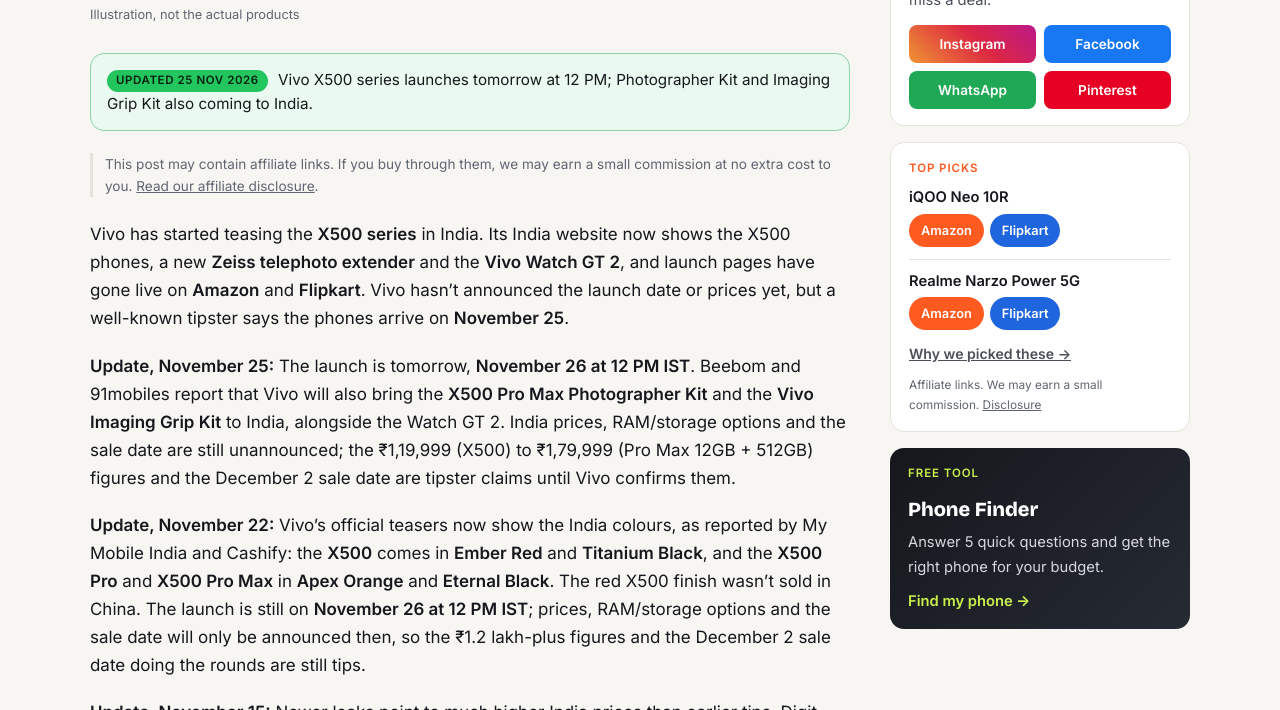
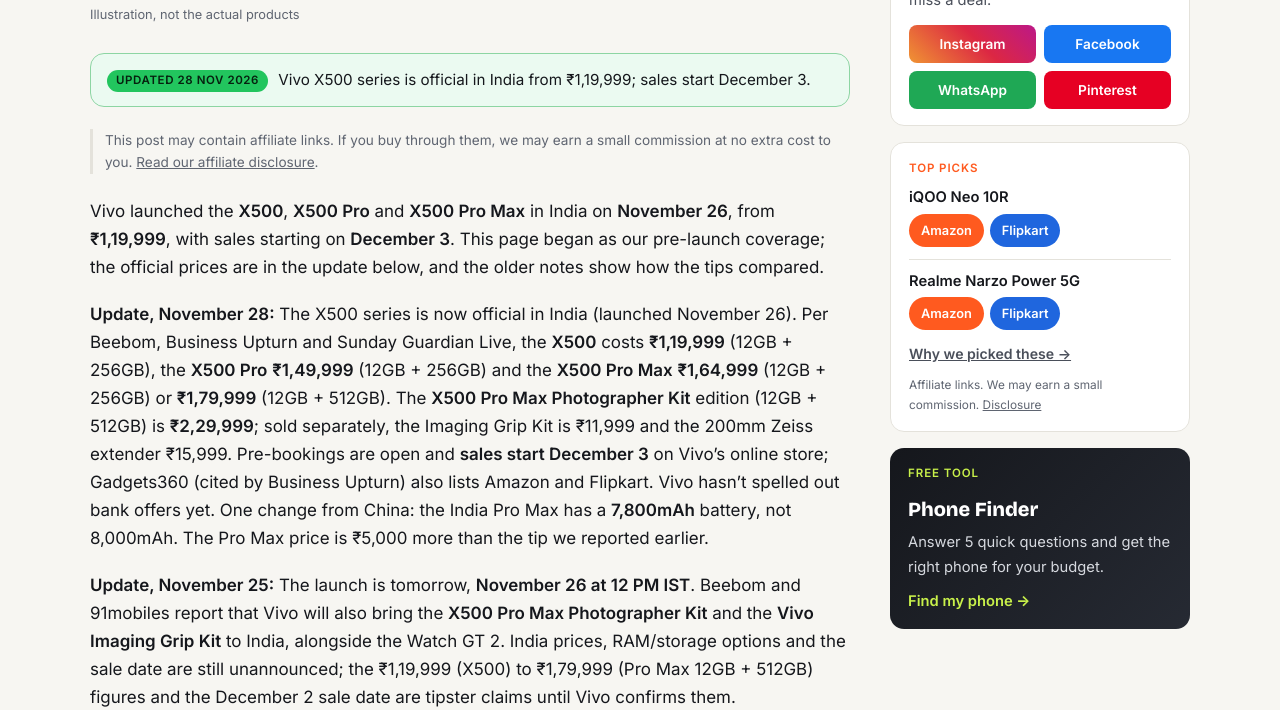
Before and after one commit to kiteksood167/kiteksood167.github.io, a Jekyll site: the page built from _posts/2026-11-07-vivo-x500-series-india-launch-confirmed-expected-price-specs.md, in a window 1280 px wide and 900 px high, scrolled down 806 px, cut to the strip 190-900 px from the top of the window. Built offline with Jekyll 4.4.1, drawn with Linux system fonts in a browser that asks for light colours; comment, search, counter and statistics services are not loaded; some of the changed text lies outside the part shown.

Commit message:
Launch updates: Vivo X500 series official India prices and December 3 sale
Co-Authored-By: Claude <noreply@anthropic.com>

```diff
--- a/_posts/2026-11-07-vivo-x500-series-india-launch-confirmed-expected-price-specs.md
+++ b/_posts/2026-11-07-vivo-x500-series-india-launch-confirmed-expected-price-specs.md
@@ -1,10 +1,10 @@
 ---
-title: "Vivo X500 Series India Launch on November 26: Expected Price and Specs"
-seo_title: "Vivo X500 India Launch: Date, Price & Specs"
-description: "Vivo X500, X500 Pro and X500 Pro Max launch in India on November 26. Confirmed details, expected prices, China specs and Amazon/Flipkart pages."
+title: "Vivo X500 Series Launched in India: Price, Specs and Sale Date"
+seo_title: "Vivo X500 India Price, Specs & Sale Date"
+description: "Vivo X500, X500 Pro and X500 Pro Max are official in India from ₹1,19,999, with sales from December 3. Prices per variant, specs and what changed."
 date: 2026-11-07 10:15:00 +0530
-last_modified_at: 2026-11-25 18:55:00 +0530
-update_note: "Vivo X500 series launches tomorrow at 12 PM; Photographer Kit and Imaging Grip Kit also coming to India."
+last_modified_at: 2026-11-28 18:55:00 +0530
+update_note: "Vivo X500 series is official in India from ₹1,19,999; sales start December 3."
 category: Launches
 also_in: [Phones]
 affiliate: true
@@ -39,11 +39,19 @@ sources:
     url: "https://www.mymobileindia.com/vivo-x500-and-x500-pro-series-colours-revealed-ahead-of-november-26-launch/"
   - name: "Cashify: Vivo X500 series colours revealed ahead of November 26 India launch"
     url: "https://www.cashify.in/news/vivo-x500-series-colours-revealed-ahead-of-november-26-india-launch"
+  - name: "Beebom: Vivo X500 Pro and X500 Pro Max launched in India starting at Rs 1,49,999"
+    url: "https://gadgets.beebom.com/news/vivo-x500-pro-x500-pro-max-launched-in-india-key-specs-price-sale-date"
+  - name: "Business Upturn: Vivo launches X500 series in India from Rs 1,19,999, sales start 3 December"
+    url: "https://businessupturn.com/technology/vivo-launches-x500-series-in-india-from-rs-1-19-999-sales-start-3-december/"
+  - name: "Sunday Guardian Live: Vivo X500 series launched in India, price, specs and sale date"
+    url: "https://sundayguardianlive.com/tech-news/vivo-x500-series-launched-in-india-today-check-vivo-x500-x500-pro-x500-pro-max-price-full-specifications-200mp-camera-battery-display-features-availability-sale-date-328157/"
 ---
 
-Vivo has started teasing the **X500 series** in India. Its India website now shows the X500 phones, a new **Zeiss telephoto extender** and the **Vivo Watch GT 2**, and launch pages have gone live on **Amazon** and **Flipkart**. Vivo hasn't announced the launch date or prices yet, but a well-known tipster says the phones arrive on **November 25**.
+Vivo launched the **X500**, **X500 Pro** and **X500 Pro Max** in India on **November 26**, from **₹1,19,999**, with sales starting on **December 3**. This page began as our pre-launch coverage; the official prices are in the update below, and the older notes show how the tips compared.
 
 <!--more-->
+
+**Update, November 28:** The X500 series is now official in India (launched November 26). Per Beebom, Business Upturn and Sunday Guardian Live, the **X500** costs **₹1,19,999** (12GB + 256GB), the **X500 Pro** **₹1,49,999** (12GB + 256GB) and the **X500 Pro Max** **₹1,64,999** (12GB + 256GB) or **₹1,79,999** (12GB + 512GB). The **X500 Pro Max Photographer Kit** edition (12GB + 512GB) is **₹2,29,999**; sold separately, the Imaging Grip Kit is ₹11,999 and the 200mm Zeiss extender ₹15,999. Pre-bookings are open and **sales start December 3** on Vivo's online store; Gadgets360 (cited by Business Upturn) also lists Amazon and Flipkart. Vivo hasn't spelled out bank offers yet. One change from China: the India Pro Max has a **7,800mAh** battery, not 8,000mAh. The Pro Max price is ₹5,000 more than the tip we reported earlier.
 
 **Update, November 25:** The launch is tomorrow, **November 26 at 12 PM IST**. Beebom and 91mobiles report that Vivo will also bring the **X500 Pro Max Photographer Kit** and the **Vivo Imaging Grip Kit** to India, alongside the Watch GT 2. India prices, RAM/storage options and the sale date are still unannounced; the ₹1,19,999 (X500) to ₹1,79,999 (Pro Max 12GB + 512GB) figures and the December 2 sale date are tipster claims until Vivo confirms them.
 
@@ -64,7 +72,7 @@ According to My Mobile India, which reported the teasers on November 5 and 6:
 - **Colours:** Ember Red and Titanium Black for the X500; Apex Orange and Eternal Black for the X500 Pro and X500 Pro Max (Vivo teasers, reported on November 16).
 - Vivo is also teasing the **Zeiss Telephoto Extender Gen 2 Ultra**, a clip-on lens for long zoom shots, and the **Vivo Watch GT 2** smartwatch.
 
-Since then, Vivo has confirmed the launch date as **November 26** (see the update above). India prices haven't been announced yet.
+Vivo launched the phones on **November 26**, and the official India prices are in the update at the top and in the price section below.
 
 ## What's tipped, not confirmed
 
@@ -72,9 +80,9 @@ Since then, Vivo has confirmed the launch date as **November 26** (see the updat
 - **Models:** all three, the **X500**, **X500 Pro** and **X500 Pro Max**, are expected.
 - **Pre-bookings:** The Tech Outlook reports, citing tipster Passionategeekz, that some offline shops have started taking pre-bookings. Vivo hasn't confirmed this, so treat it with caution.
 
-## Specs (China models)
+## Specs
 
-These are the specs of the phones sold in China. India models usually match, but Vivo hasn't confirmed that yet.
+These are the China specs. Launch reports show the India models match, except that the India X500 Pro Max has a 7,800mAh battery.
 
 | | X500 | X500 Pro | X500 Pro Max |
 |---|---|---|---|
@@ -84,7 +92,7 @@ These are the specs of the phones sold in China. India models usually match, but
 | **Telephoto** | 64MP, 3x | 64MP periscope, 3.5x | 200MP periscope, 3.5x |
 | **Ultrawide** | 50MP | 50MP | 50MP |
 | **Front camera** | 50MP | 50MP | 50MP |
-| **Battery** | 7,500mAh | 6,510mAh | 8,000mAh |
+| **Battery** | 7,500mAh | 6,510mAh | 8,000mAh (India: 7,800mAh) |
 | **Charging** | 90W wired, 40W wireless | 90W wired, 40W wireless | 90W wired, 40W wireless |
 
 The **X500 Pro Max** is the one to watch. Its 200MP periscope camera and the Gen 2 Ultra extender, which My Mobile India says works only with the Pro Max, are aimed squarely at people who shoot concerts, wildlife and sport.
@@ -94,9 +102,21 @@ The **X500 Pro Max** is the one to watch. Its 200MP periscope camera and the Gen
   <figcaption>Illustration</figcaption>
 </figure>
 
-## Expected price in India
+## Price in India
 
-Vivo hasn't announced India prices. In China, the X500 Pro starts at **CNY 6,499** and the X500 Pro Max at **CNY 6,999**, both for 12GB + 256GB. A tipster, reported by My Mobile India, expects these India prices:
+These are the official India prices, as reported on launch day (November 26):
+
+| Model | RAM + storage | India price |
+|---|---|---|
+| X500 | 12GB + 256GB | ₹1,19,999 |
+| X500 Pro | 12GB + 256GB | ₹1,49,999 |
+| X500 Pro Max | 12GB + 256GB | ₹1,64,999 |
+| X500 Pro Max | 12GB + 512GB | ₹1,79,999 |
+| X500 Pro Max Photographer Kit | 12GB + 512GB | ₹2,29,999 |
+
+Sales start on **December 3**. The tipped prices below are kept for comparison: the early tips were far too low.
+
+Before the launch: in China, the X500 Pro starts at **CNY 6,499** and the X500 Pro Max at **CNY 6,999**, both for 12GB + 256GB. A tipster, reported by My Mobile India, expects these India prices:
 
 | Model | Tipped India price |
 |---|---|
@@ -112,20 +132,20 @@ Newer tips (as of November 15) are much higher. Digit reports these estimates fo
 | X500 Pro | around ₹1,49,999 |
 | X500 Pro Max | around ₹1,59,999 (512GB: around ₹1,79,999) |
 
-A separate leak of box MRPs (the maximum printed price, not the selling price) starts at ₹1,69,999 for the X500. Treat all of these as estimates until Vivo announces prices on November 26.
+A separate leak of box MRPs (the maximum printed price, not the selling price) started at ₹1,69,999 for the X500. The newer tips turned out to be right for the X500 and X500 Pro; the Pro Max came in ₹5,000 higher.
 
-> **Tip:** If you're thinking of pre-booking at a shop, ask whether the booking amount is fully refundable and get it in writing. Prices aren't announced yet, and you don't want to be locked in if the final price is higher than expected.
+> **Tip:** If you pre-book, ask whether the booking amount is fully refundable and get it in writing, and wait for Vivo to confirm the bank offers before you pay the full price.
 
 <figure class="inline-figure">
   <img width="1200" height="675" src="/assets/images/phone-smartwatch-desk-charging-night.jpg" alt="A green phone with a large round camera module and a round smartwatch charging on glowing wireless pads on a dark desk" loading="lazy">
   <figcaption>Illustration</figcaption>
 </figure>
 
-## Should you wait for it?
+## Should you buy it?
 
-**Wait if** you want one of the best camera phones of the year, especially for zoom, and your budget is ₹80,000 or more. The launch is only a few weeks away.
+**Consider it if** you want one of the best camera phones of the year, especially for zoom, and your budget is ₹1.2 lakh or more. Sales start on December 3.
 
-**Don't wait if** your budget is under ₹60,000, or you need a phone right now.
+**Skip it if** your budget is under ₹1 lakh. The official prices are much higher than the early tips of ₹80,000 to ₹1 lakh.
 
 The Motorola Signature 27, also confirmed for India this month, is a strong alternative with a 200MP zoom camera, a 7,000mAh battery and seven years of updates. Our [Motorola Signature 27 US launch post](/motorola-signature-27-launch-us-price-specs/) has its full specs.
 
@@ -147,4 +167,4 @@ If you are thinking of using it with a flagship phone like the Vivo X500, this c
 
 ## The bottom line
 
-Vivo has officially started teasing the **X500, X500 Pro and X500 Pro Max** for India, with pages live on Amazon and Flipkart, and has now confirmed the India launch for **November 26**. Prices aren't official yet; the latest tips range from about ₹1.2 lakh to ₹1.6 lakh, up from earlier estimates of ₹79,000 to ₹1 lakh. The X500 Pro Max, with its 200MP periscope camera and 8,000mAh battery, is the model camera fans should watch. We'll update this page as soon as Vivo announces the details.
+The **X500, X500 Pro and X500 Pro Max** launched in India on **November 26** at **₹1,19,999**, **₹1,49,999** and **₹1,64,999** (₹1,79,999 for 512GB), with sales from **December 3**. These are very high prices, well above the early tips. The X500 Pro Max, with its 200MP periscope camera and 7,800mAh battery, is still the model camera fans should look at.
```
Also changed, not shown: _posts/2026-10-31-upcoming-phones-launching-india-november-2026.md (+9 -7 lines).
